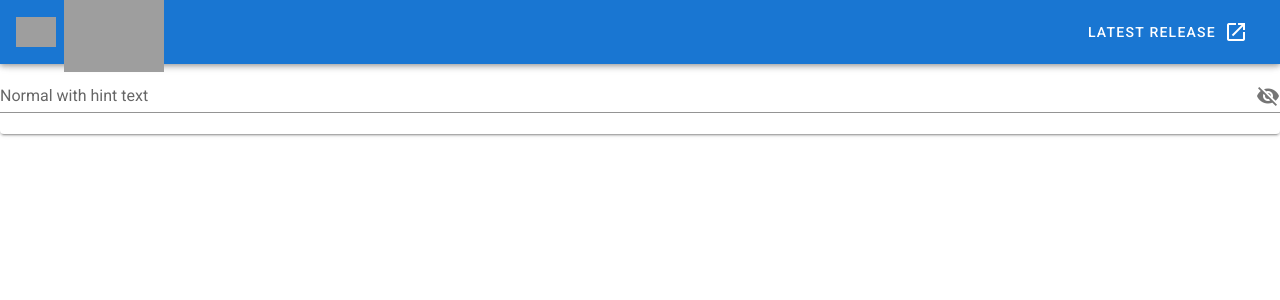
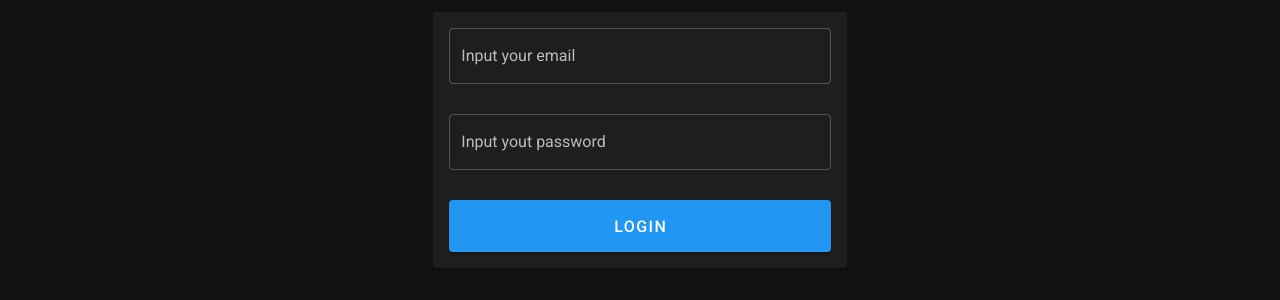
Before and after one commit to richiiie94/RND, a Vue app in the folder FRONTEND/judgement-system/: page / in a window 1280 px wide. Shown: the top 300 px of the page. Built offline with nearby package versions, Linux system fonts and the light colour scheme; grey boxes are pictures that could not be loaded.

Commit message:
sementara

```diff
--- a/FRONTEND/judgement-system/package.json
+++ b/FRONTEND/judgement-system/package.json
@@ -18,6 +18,7 @@
     "vuex": "^3.4.0"
   },
   "devDependencies": {
+    "@mdi/font": "^6.5.95",
     "@typescript-eslint/eslint-plugin": "^4.18.0",
     "@typescript-eslint/parser": "^4.18.0",
     "@vue/cli-plugin-babel": "~4.5.0",
--- a/FRONTEND/judgement-system/src/App.vue
+++ b/FRONTEND/judgement-system/src/App.vue
@@ -1,5 +1,5 @@
 <template>
-  <v-app>
+  <!-- <v-app>
     <v-app-bar
       app
       color="primary"
@@ -40,17 +40,20 @@
     <v-main>
       <router-view/>
     </v-main>
-  </v-app>
+  </v-app> -->
+  <div>
+    <Login />
+  </div>
 </template>
 
-<script lang="ts">
+<script>
 import Vue from 'vue';
+import Login from '@/components/Login.vue';
 
 export default Vue.extend({
   name: 'App',
-
-  data: () => ({
-    //
-  }),
+  components: {
+    Login,
+  },
 });
 </script>
--- a/FRONTEND/judgement-system/src/components/HelloWorld.vue
+++ /dev/null
@@ -1,153 +0,0 @@
-<template>
-  <v-container>
-    <v-row class="text-center">
-      <v-col cols="12">
-        <v-img
-          :src="require('../assets/logo.svg')"
-          class="my-3"
-          contain
-          height="200"
-        />
-      </v-col>
-
-      <v-col class="mb-4">
-        <h1 class="display-2 font-weight-bold mb-3">
-          Welcome to Vuetify
-        </h1>
-
-        <p class="subheading font-weight-regular">
-          For help and collaboration with other Vuetify developers,
-          <br>please join our online
-          <a
-            href="https://community.vuetifyjs.com"
-            target="_blank"
-          >Discord Community</a>
-        </p>
-      </v-col>
-
-      <v-col
-        class="mb-5"
-        cols="12"
-      >
-        <h2 class="headline font-weight-bold mb-3">
-          What's next?
-        </h2>
-
-        <v-row justify="center">
-          <a
-            v-for="(next, i) in whatsNext"
-            :key="i"
-            :href="next.href"
-            class="subheading mx-3"
-            target="_blank"
-          >
-            {{ next.text }}
-          </a>
-        </v-row>
-      </v-col>
-
-      <v-col
-        class="mb-5"
-        cols="12"
-      >
-        <h2 class="headline font-weight-bold mb-3">
-          Important Links
-        </h2>
-
-        <v-row justify="center">
-          <a
-            v-for="(link, i) in importantLinks"
-            :key="i"
-            :href="link.href"
-            class="subheading mx-3"
-            target="_blank"
-          >
-            {{ link.text }}
-          </a>
-        </v-row>
-      </v-col>
-
-      <v-col
-        class="mb-5"
-        cols="12"
-      >
-        <h2 class="headline font-weight-bold mb-3">
-          Ecosystem
-        </h2>
-
-        <v-row justify="center">
-          <a
-            v-for="(eco, i) in ecosystem"
-            :key="i"
-            :href="eco.href"
-            class="subheading mx-3"
-            target="_blank"
-          >
-            {{ eco.text }}
-          </a>
-        </v-row>
-      </v-col>
-    </v-row>
-  </v-container>
-</template>
-
-<script lang="ts">
-import Vue from 'vue';
-
-export default Vue.extend({
-  name: 'HelloWorld',
-
-  data: () => ({
-    ecosystem: [
-      {
-        text: 'vuetify-loader',
-        href: 'https://github.com/vuetifyjs/vuetify-loader',
-      },
-      {
-        text: 'github',
-        href: 'https://github.com/vuetifyjs/vuetify',
-      },
-      {
-        text: 'awesome-vuetify',
-        href: 'https://github.com/vuetifyjs/awesome-vuetify',
-      },
-    ],
-    importantLinks: [
-      {
-        text: 'Documentation',
-        href: 'https://vuetifyjs.com',
-      },
-      {
-        text: 'Chat',
-        href: 'https://community.vuetifyjs.com',
-      },
-      {
-        text: 'Made with Vuetify',
-        href: 'https://madewithvuejs.com/vuetify',
-      },
-      {
-        text: 'Twitter',
-        href: 'https://twitter.com/vuetifyjs',
-      },
-      {
-        text: 'Articles',
-        href: 'https://medium.com/vuetify',
-      },
-    ],
-    whatsNext: [
-      {
-        text: 'Explore components',
-        href: 'https://vuetifyjs.com/components/api-explorer',
-      },
-      {
-        text: 'Select a layout',
-        href: 'https://vuetifyjs.com/getting-started/pre-made-layouts',
-      },
-      {
-        text: 'Frequently Asked Questions',
-        href: 'https://vuetifyjs.com/getting-started/frequently-asked-questions',
-      },
-    ],
-  }),
-});
-</script>
--- /dev/null
+++ b/FRONTEND/judgement-system/src/components/Login.vue
@@ -0,0 +1,58 @@
+<template>
+  <v-app>
+    <v-container fluid>
+      <v-row align="center" justify="center" dense>
+        <v-col cols="12" sm="8" md="4" lg="4">
+          <v-card>
+            <v-card-text>
+              <v-form>
+                <v-text-field
+                  label="Input your email"
+                  name="Email"
+                  type="email"
+                  v-model="email"
+                  prepared-inner-icon="mdi-mail"
+                  :rules="[rules.required, rules.email]"
+                  outlined
+                ></v-text-field>
+
+                <v-text-field
+                  label="Input yout password"
+                  name="Password"
+                  :type="showPassword ? 'text' : 'password'"
+                  v-model="password"
+                  prepared-inner-icon="mdi-lock"
+                  :append-icon-cb="showPassword ? 'mdi-eye' : 'mdi-eye-off'"
+                  @click:append="() => showPassword = !showPassword"
+                  :rules="[rules.required]"
+                  outlined
+                ></v-text-field>
+
+                <v-btn class="rounded-1" color="primary" x-large block dark> Login </v-btn>
+              </v-form>
+            </v-card-text>
+          </v-card>
+        </v-col>
+      </v-row>
+    </v-container>
+  </v-app>
+</template>
+
+<script>
+export default {
+  data() {
+    return {
+      email: '',
+      password: '',
+      showPasssword: false,
+      rules: {
+        required: (value) => !!value || 'Required.',
+        email: (value) => {
+          const pattern = /^(([^<>()[\]\\.,;:\s@"]+(\.[^<>()[\]\\.,;:\s@"]+)*)|(".+"))@((\[[0-9]{1,3}\.[0-9]{1,3}\.[0-9]{1,3}\.[0-9]{1,3}])|(([a-zA-Z\-0-9]+\.)+[a-zA-Z]{2,}))$/;
+          return pattern.test(value) || 'Invalid e-mail.';
+        },
+      },
+    };
+  },
+};
+</script>
--- a/FRONTEND/judgement-system/src/plugins/vuetify.ts
+++ b/FRONTEND/judgement-system/src/plugins/vuetify.ts
@@ -1,7 +1,14 @@
+import '@mdi/font/css/materialdesignicons.css';
 import Vue from 'vue';
 import Vuetify from 'vuetify/lib/framework';
 
 Vue.use(Vuetify);
 
 export default new Vuetify({
+  icons: {
+    iconfont: 'mdi', // default - only for display purposes
+  },
+  theme: {
+    dark: true,
+  },
 });
--- a/FRONTEND/judgement-system/src/router/index.ts
+++ b/FRONTEND/judgement-system/src/router/index.ts
@@ -17,7 +17,7 @@ const routes: Array<RouteConfig> = [
           {
             path: 'setting',
             name: 'Admin Setting',
-            component: () => import('@/views/ADMIN/setting.vue'),
+            component: () => import('@/views/ADMIN/Setting.vue'),
           },
         ],
       },
@@ -28,7 +28,7 @@ const routes: Array<RouteConfig> = [
           {
             path: 'point',
             name: 'Judges Point',
-            component: () => import('@/views/JUDGES/point.vue'),
+            component: () => import('@/views/JUDGES/Point.vue'),
           },
         ],
       },
@@ -39,12 +39,12 @@ const routes: Array<RouteConfig> = [
           {
             path: 'registration',
             name: 'User Registration',
-            component: () => import('@/views/USER/registration.vue'),
+            component: () => import('@/views/USER/Registration.vue'),
           },
           {
             path: 'dashboard',
             name: 'User Dashboard',
-            component: () => import('@/views/USER/dashboard.vue'),
+            component: () => import('@/views/USER/Dashboard.vue'),
           },
         ],
       },
@@ -52,11 +52,11 @@ const routes: Array<RouteConfig> = [
   },
   {
     path: '/',
-    name: 'Login',
+    name: 'App',
     // route level code-splitting
     // this generates a separate chunk (about.[hash].js) for this route
     // which is lazy-loaded when the route is visited.
-    component: () => import('@/views/login.vue'),
+    component: () => import('@/App.vue'),
   },
   {
     path: '/schedule',
@@ -64,7 +64,7 @@ const routes: Array<RouteConfig> = [
     // route level code-splitting
     // this generates a separate chunk (about.[hash].js) for this route
     // which is lazy-loaded when the route is visited.
-    component: () => import('@/views/schedule.vue'),
+    component: () => import('@/views/Schedule.vue'),
   },
 ];
 
--- a/FRONTEND/judgement-system/src/views/Home.vue
+++ b/FRONTEND/judgement-system/src/views/Home.vue
@@ -4,13 +4,11 @@
 
 <script lang="ts">
 import Vue from 'vue';
-import HelloWorld from '../components/HelloWorld.vue';
 
 export default Vue.extend({
   name: 'Home',
 
   components: {
-    HelloWorld,
   },
 });
 </script>
--- a/FRONTEND/judgement-system/src/views/login.vue
+++ /dev/null
@@ -1,32 +0,0 @@
-<template>
-  <v-card class="mx-auto">
-    <v-col>
-      <v-row>
-        <v-text-field
-          v-model="password"
-          :append-icon="showPassword ? 'mdi-eye' : 'mdi-eye-off'"
-          :rules="[rules.required]"
-          :type="showPassword ? 'text' : 'password'"
-          name="input-10-1"
-          label="Normal with hint text"
-          @click:append="showPassword = !showPassword"
-        ></v-text-field>
-      </v-row>
-    </v-col>
-  </v-card>
-</template>
-
-<script>
-export default {
-  data() {
-    return {
-      password: '',
-      showPasssword: false,
-      rules: {
-        required: (value) => !!value || 'Required.',
-        emailMatch: () => ('The email and password you entered don\'t match'),
-      },
-    };
-  },
-};
-</script>
```
Also changed, not shown: 1 other file (tests, documents, lock files or other folders).
